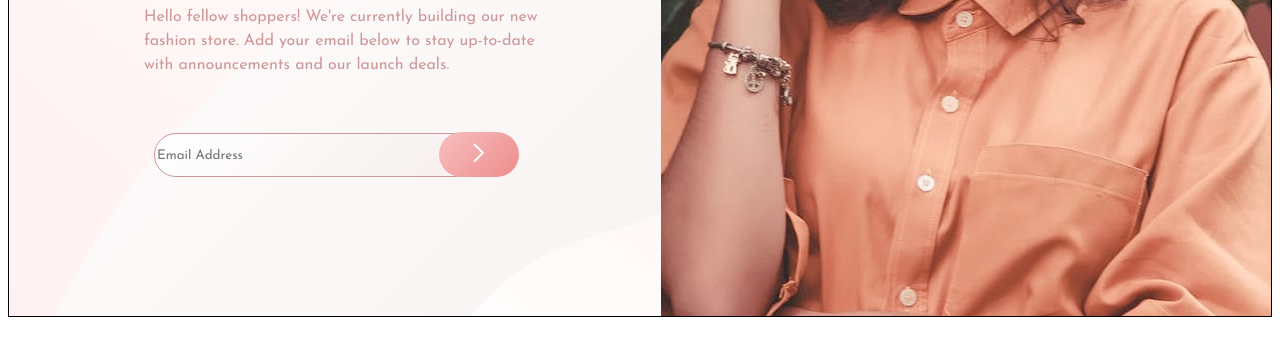
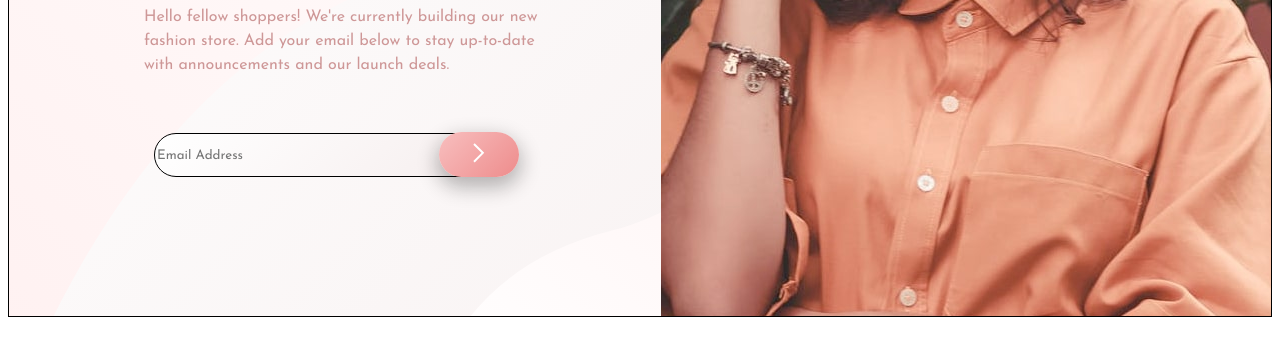
Before and after one commit to rachelharu/base-apparel-landing-page, a plain HTML site: page index.html in a window 1280 px wide. Shown: the part 418-774 px from the top of the page. Drawn offline with Linux system fonts and the light colour scheme.

Commit message:
added box shadow to button

```diff
--- a/app.js
+++ b/app.js
@@ -16,8 +16,10 @@ if (isValidEmail) {
 }
 });
 
+
+
 // console logs hi when button is clicked
-document.getElementById("btn").addEventListener("click", function() {
+submitButton.addEventListener("click", function() {
   console.log("hi");
-
+  // signUpForm.submit();
 });
--- a/index.html
+++ b/index.html
@@ -36,7 +36,7 @@
       <form id="contact-form">
         <input class="email-section" type="email" placeholder="Email Address" name="email" id="email" />
       </form>
-      <button id="btn" class="submit-button"  type="submit"  form="email"disabled/>
+      <button id="btn" class="submit-button"  type="submit"  form="contact-form"disabled/>
       <img src="images/icon-arrow.svg" />
 
     </div>
--- a/styles.css
+++ b/styles.css
@@ -59,6 +59,13 @@ body {
   z-index: 1;
 }
 
+.email-section:valid {
+  border-color: black;
+}
+
+.email-section:invalid {
+  border-color: red;
+}
 
 .submit-button {
   left: 430px;
@@ -70,6 +77,8 @@ body {
   border-radius: 35px;
   position: relative;
   z-index: 2;
+  cursor:pointer;
+  box-shadow:  0px 8px 20px 2px;
 }
 
 .wrapper {
```
